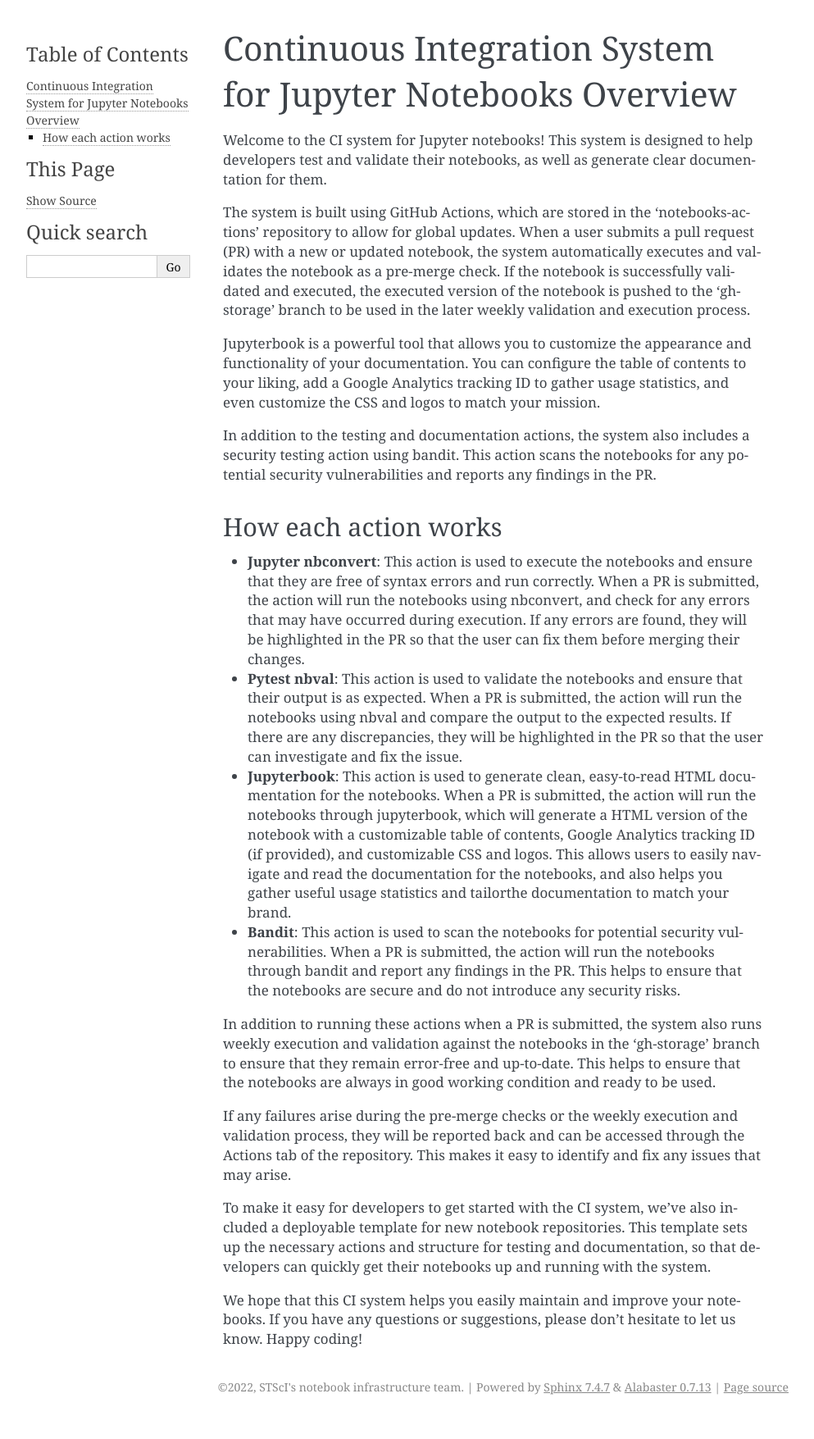
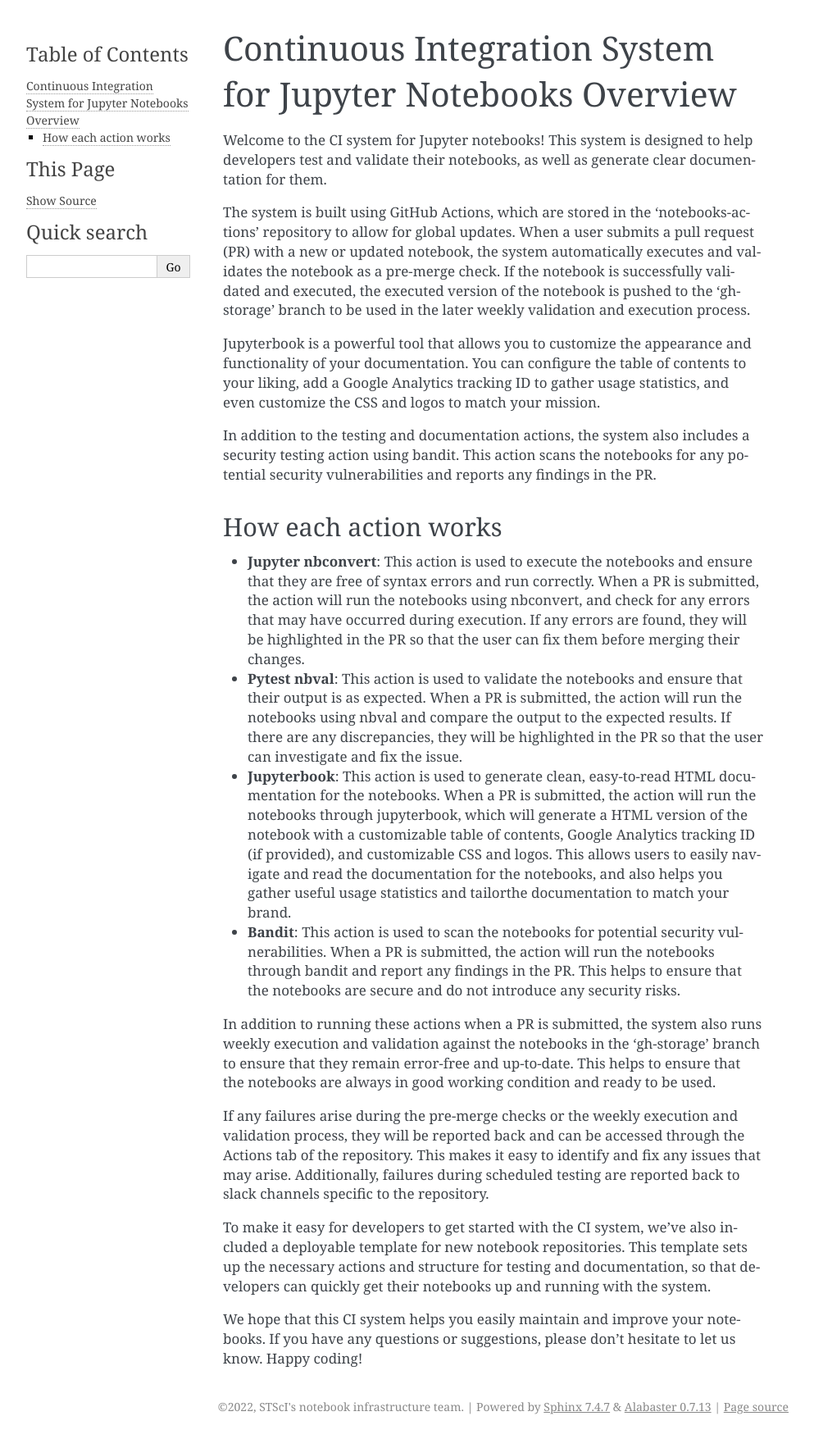
Before and after one commit to spacetelescope/notebook-infrastructure, a Sphinx documentation site: the page built from docs/CI_Overview.md, in a window 1280 px wide. Shown: the whole page at 82% size, without its empty margins (148-1141 px from the left). Built offline with Sphinx 7.4.7, drawn with Linux system fonts in a browser that asks for light colours; before the commit the page ends 1731 px from its top, so only the background shows below that.

Commit message:
Update CI_Overview.md

```diff
--- a/docs/CI_Overview.md
+++ b/docs/CI_Overview.md
@@ -20,7 +20,7 @@ In addition to the testing and documentation actions, the system also includes a
 
 In addition to running these actions when a PR is submitted, the system also runs weekly execution and validation against the notebooks in the 'gh-storage' branch to ensure that they remain error-free and up-to-date. This helps to ensure that the notebooks are always in good working condition and ready to be used.
 
-If any failures arise during the pre-merge checks or the weekly execution and validation process, they will be reported back and can be accessed through the Actions tab of the repository. This makes it easy to identify and fix any issues that may arise.
+If any failures arise during the pre-merge checks or the weekly execution and validation process, they will be reported back and can be accessed through the Actions tab of the repository. This makes it easy to identify and fix any issues that may arise. Additionally, failures during scheduled testing are reported back to slack channels specific to the repository.
 
 To make it easy for developers to get started with the CI system, we've also included a deployable template for new notebook repositories. This template sets up the necessary actions and structure for testing and documentation, so that developers can quickly get their notebooks up and running with the system.
 
```
